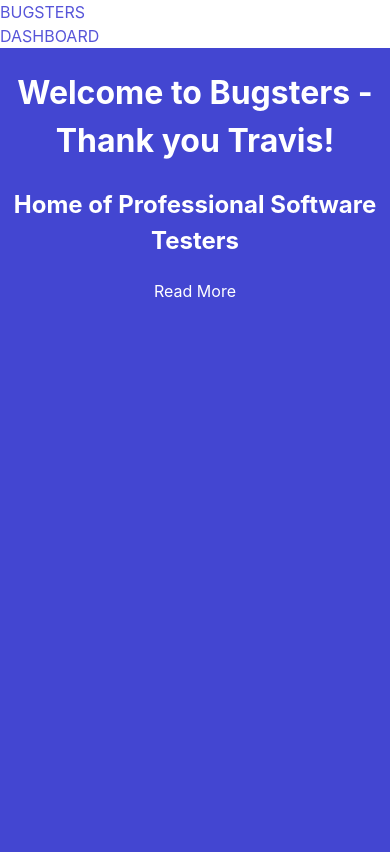
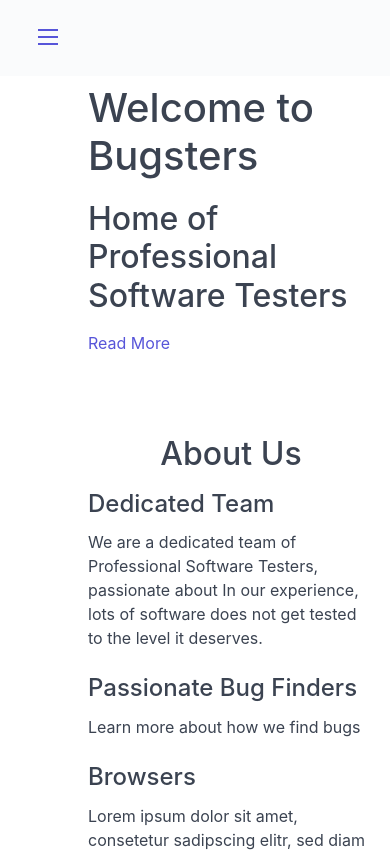
Before and after one commit to judgeyboy/bugsters, a Vue app: page /#/ in a window 390 px wide. Shown: the top 852 px of the page. Built offline with nearby package versions, Linux system fonts and the light colour scheme.

Commit message:
Adds a basic menu which is responsive

```diff
--- a/src/App.vue
+++ b/src/App.vue
@@ -1,19 +1,17 @@
 <template>
   <div id="app">
-    <MenuBar></MenuBar>
     <router-view></router-view>
   </div>
 </template>
 
 <script>
-import MenuBar from './components/MenuBar'
 import './styles/base.sass'
+import 'spectre.css/dist/spectre.css'
+import 'spectre.css/dist/spectre-icons.css'
+import 'spectre.css/dist/spectre-exp.css' // is this ok what I'm doing?
 
 export default {
-  name: 'app',
-  components: {
-    MenuBar
-  }
+  name: 'app'
 }
 </script>
 
--- a/src/components/AboutSection.vue
+++ b/src/components/AboutSection.vue
@@ -1,7 +1,7 @@
 <template>
   <div class="columns">
     <div class="column col-12">
-      <h2 id="about" class="text-center">About Us</h2>
+      <h2 id="about" class="section-title text-center">About Us</h2>
     </div>
     <div class="column col-lg-3 col-md-6 col-xs-12">
       <h4>Dedicated Team</h4>
--- a/src/components/HeaderSection.vue
+++ b/src/components/HeaderSection.vue
@@ -3,7 +3,7 @@
     <div class="container">
       <div class="columns">
         <div class="column col-12">
-          <h1>Welcome to Bugsters - Thank you Travis!</h1>
+          <h1>Welcome to Bugsters</h1>
           <h2>Home of Professional Software Testers</h2>
           <scroll-link location="#about">Read More</scroll-link>
         </div>
@@ -22,16 +22,3 @@ export default {
   }
 }
 </script>
-
-<style lang="sass">
-.header-section
-  height: 100vh
-  width: 100vw
-  background-color: #4346D1
-  color: white
-  text-align: center
-
-  a
-    color: white
-    bottom: 0
-</style>
--- a/src/components/Home.vue
+++ b/src/components/Home.vue
@@ -1,11 +1,49 @@
 <template>
 <div>
+  <div class="off-canvas">
+
+    <div class="bugster-navbar">
+      <a class="off-canvas-toggle btn btn-link btn-action" @click="toggleSidebar">
+        <i class="icon icon-menu"></i>
+      </a>
+    </div>
+
+    <div class="bugster-sidebar off-canvas-sidebar" :class="showSidebar ? 'active': ''">
+      <div class="bugster-nav">
+        <div class="bugster-nav__content">
+          <ul class="nav">
+            <li class="nav-item">
+              <scroll-link location="#about">ABOUT US</scroll-link>
+            </li>
+            <li class="nav-item active">
+              <a href="#">OUR PASSION</a>
+            </li>
+            <li class="nav-item">
+              <a href="#">OUR MISSION</a>
+            </li>
+            <li class="nav-item">
+              <a href="#">TRY US</a>
+            </li>
+            <li class="nav-item">
+              <a href="#">CONTACT</a>
+            </li>
+          </ul>
+        </div>
+      </div>
+
+    </div>
+
+    <a class="off-canvas-overlay" @click="toggleSidebar"></a>
+
+    <div class="off-canvas-content bugster-content">
       <HeaderSection></HeaderSection>
       <div class="container">
         <AboutSection></AboutSection>
         <HowSection></HowSection>
         <OrderSection></OrderSection>
         <ContactSection></ContactSection>
+      </div>
+    </div>
   </div>
 </div>
 </template>
@@ -16,16 +54,73 @@ import AboutSection from './AboutSection'
 import HowSection from './HowSection'
 import ContactSection from '@/containers/ContactSection'
 import OrderSection from '@/containers/OrderSection'
+import ScrollLink from './ScrollLink'
 
 export default {
   name: 'Home',
+
+  data () {
+    return {
+      showSidebar: false
+    }
+  },
 
   components: {
     HeaderSection,
     AboutSection,
     HowSection,
     ContactSection,
-    OrderSection
+    OrderSection,
+    ScrollLink
+  },
+
+  methods: {
+    toggleSidebar () {
+      this.showSidebar = !this.showSidebar
+    }
   }
 }
 </script>
+
+<style lang="sass" scoped>
+.bugster-navbar
+  height: 3.8rem
+  position: fixed
+  right: 0
+  top: 0
+  z-index: 200
+
+  .btn
+    position: absolute;
+    left: 1.5rem;
+    top: 1rem;
+    font-size: 1rem;
+
+@media (max-width: 960px)
+
+  .bugster-navbar
+    -webkit-backdrop-filter: blur(5px)
+    backdrop-filter: blur(5px)
+    background: rgba(248, 249, 250, .65)
+    left: 0
+
+  .bugster-content
+    margin: 3.8rem 0 0 0
+
+.off-canvas .off-canvas-sidebar
+  width: 12rem
+
+.bugster-content
+  width: calc(100vw - 12rem)
+
+
+
+.bugster-nav
+  bottom: 1.5rem
+  -webkit-overflow-scrolling: touch
+  overflow-y: auto
+  padding: .5rem 1.5rem
+  position: fixed
+  top: 3.5rem
+  width: 12rem
+</style>
--- a/src/styles/base.sass
+++ b/src/styles/base.sass
@@ -1,11 +1,14 @@
 // import spectre.css partials
-@import "node_modules/spectre.css/src/variables"
-@import "node_modules/spectre.css/src/mixins"
-@import "node_modules/spectre.css/src/normalize"
-@import "node_modules/spectre.css/src/utilities/position"
+// @import "node_modules/spectre.css/src/variables"
+// @import "node_modules/spectre.css/src/mixins"
+// @import "node_modules/spectre.css/src/normalize"
+// @import "node_modules/spectre.css/src/utilities/position"
 
-@import "node_modules/spectre.css/src/base"
-@import "node_modules/spectre.css/src/layout"
-@import "node_modules/spectre.css/src/buttons"
-@import "node_modules/spectre.css/src/forms"
-@import "node_modules/spectre.css/src/utilities"
+// @import "node_modules/spectre.css/src/base"
+// @import "node_modules/spectre.css/src/layout"
+// @import "node_modules/spectre.css/src/buttons"
+// @import "node_modules/spectre.css/src/forms"
+// @import "node_modules/spectre.css/src/utilities"
+
+.section-title
+  padding-top: 4rem
```
Lines whose indentation alone changed are shown as unchanged.
